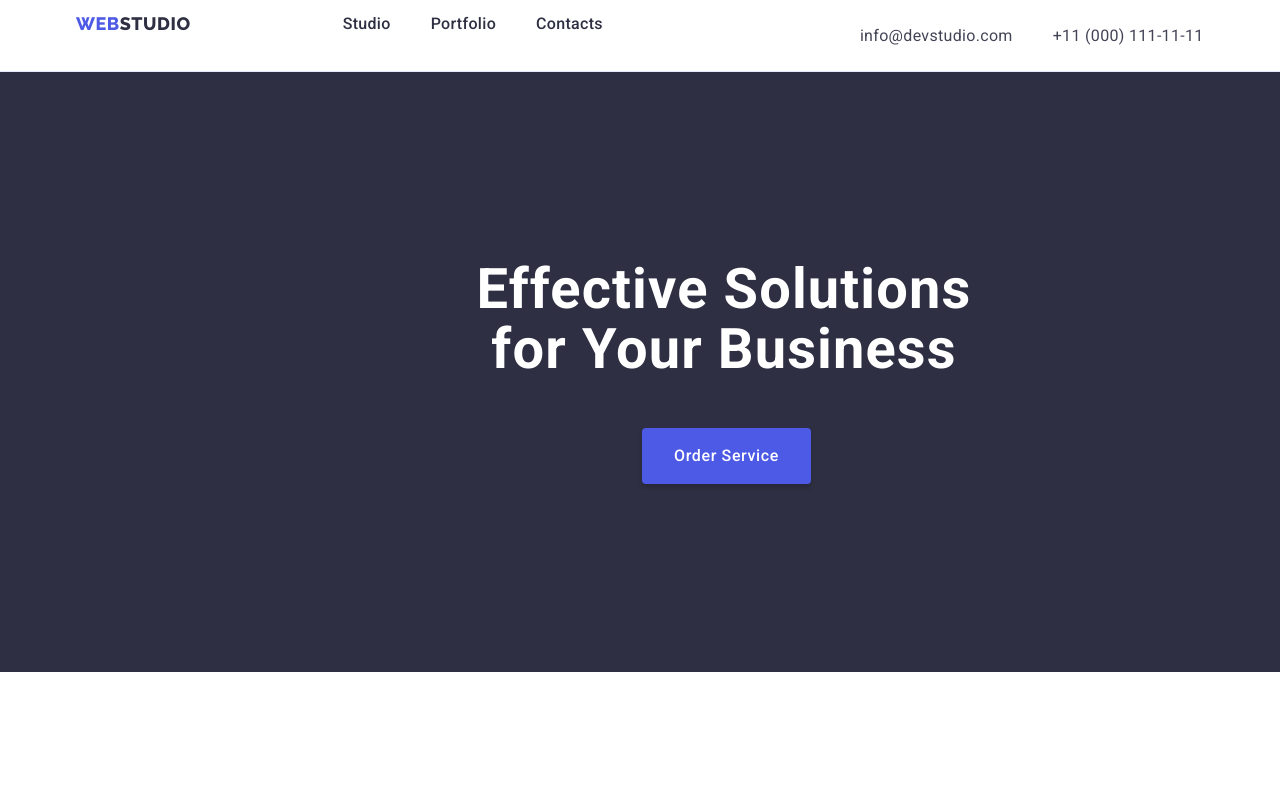
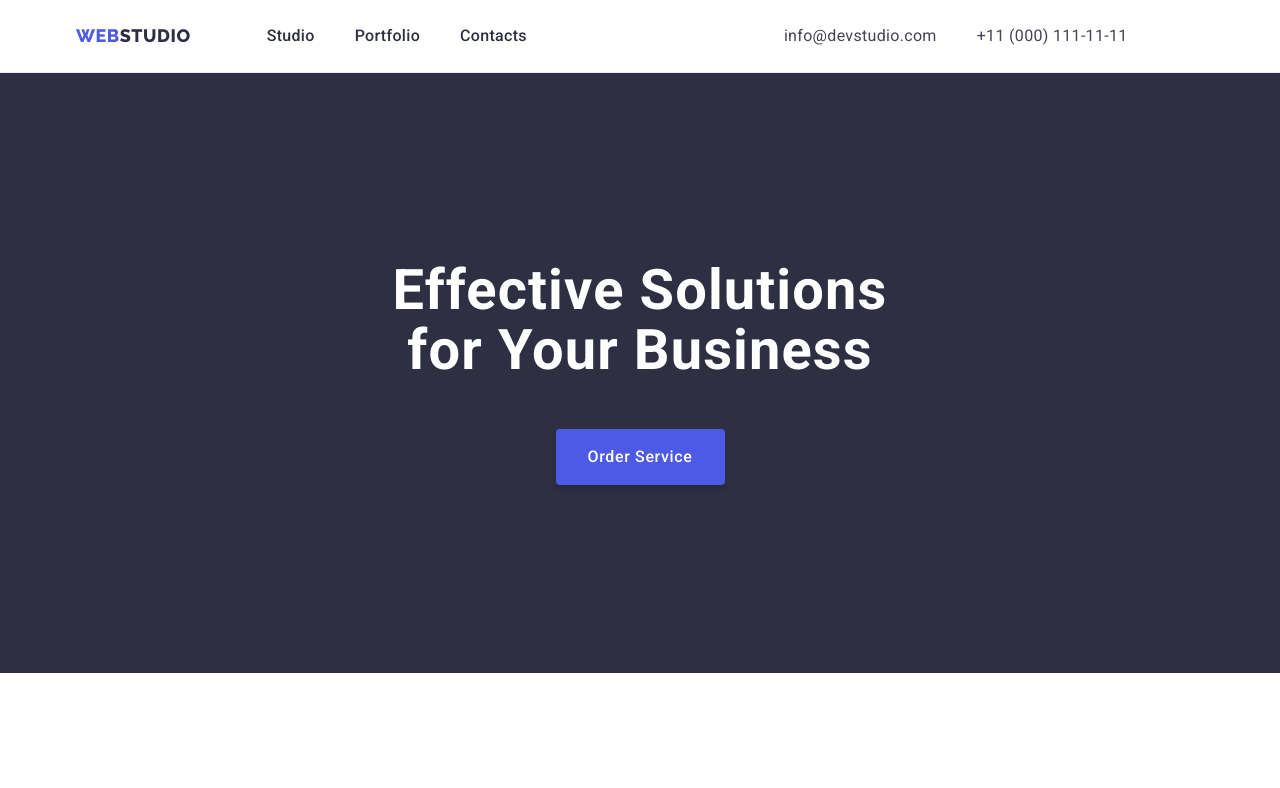
Before and after one commit to Anna4voit/goit-markup-hw-03, a plain HTML site: page index.html in a window 1280 px wide. Shown: the top 788 px of the page. Drawn offline with nearby package versions, Linux system fonts and the light colour scheme.

Commit message:
upgrade11
Если у кнопки .order-service не оставить margin-top: 48px; , то она ложится вплотную к hero

```diff
--- a/css/styles.css
+++ b/css/styles.css
@@ -53,7 +53,7 @@ img {
   padding: 0 15px 0 15px;
 }
 .header-main {
-  height: 72px;
+  /* height: 72px; */
   border-bottom: 1px solid var(--cornflower);
 }
 
@@ -86,7 +86,7 @@ img {
 .main-spisok {
   display: flex;
   gap: 40px;
-  padding-left: 76px;
+  /* padding-left: 76px; */
 }
 .spisok-item {
   padding: 24px 0;
@@ -98,12 +98,13 @@ img {
   font-weight: 500;
   line-height: 1.5;
   letter-spacing: 0.02em;
+  display: inline-block;
 }
 
 .main-spisok a:hover,
 .main-spisok a:focus {
   color: var(--ocean);
-  text-decoration: underline;
+  /* text-decoration: underline; */
 }
 
 /* Contacts */
@@ -139,7 +140,7 @@ img {
 }
 .main-title {
   max-width: 496px;
-  padding-bottom: 48px;
+  margin-bottom: 48px;
   color: var(--white);
   text-align: center;
   font-size: 56px;
@@ -147,7 +148,7 @@ img {
   font-weight: 700;
   line-height: 1.07;
   letter-spacing: 0.02em;
-  margin-left: 400px;
+  margin: 0 auto;
 }
 
 /* Button order-service */
@@ -167,7 +168,9 @@ img {
   letter-spacing: 0.64px;
   border-radius: 4px;
   box-shadow: 0px 4px 4px 0px rgba(0, 0, 0, 0.15);
-  margin-left: 566px;
+  margin-left: auto;
+  margin-right: auto;
+  margin-top: 48px;
 }
 .order-service:hover,
 .order-service:focus {
```
